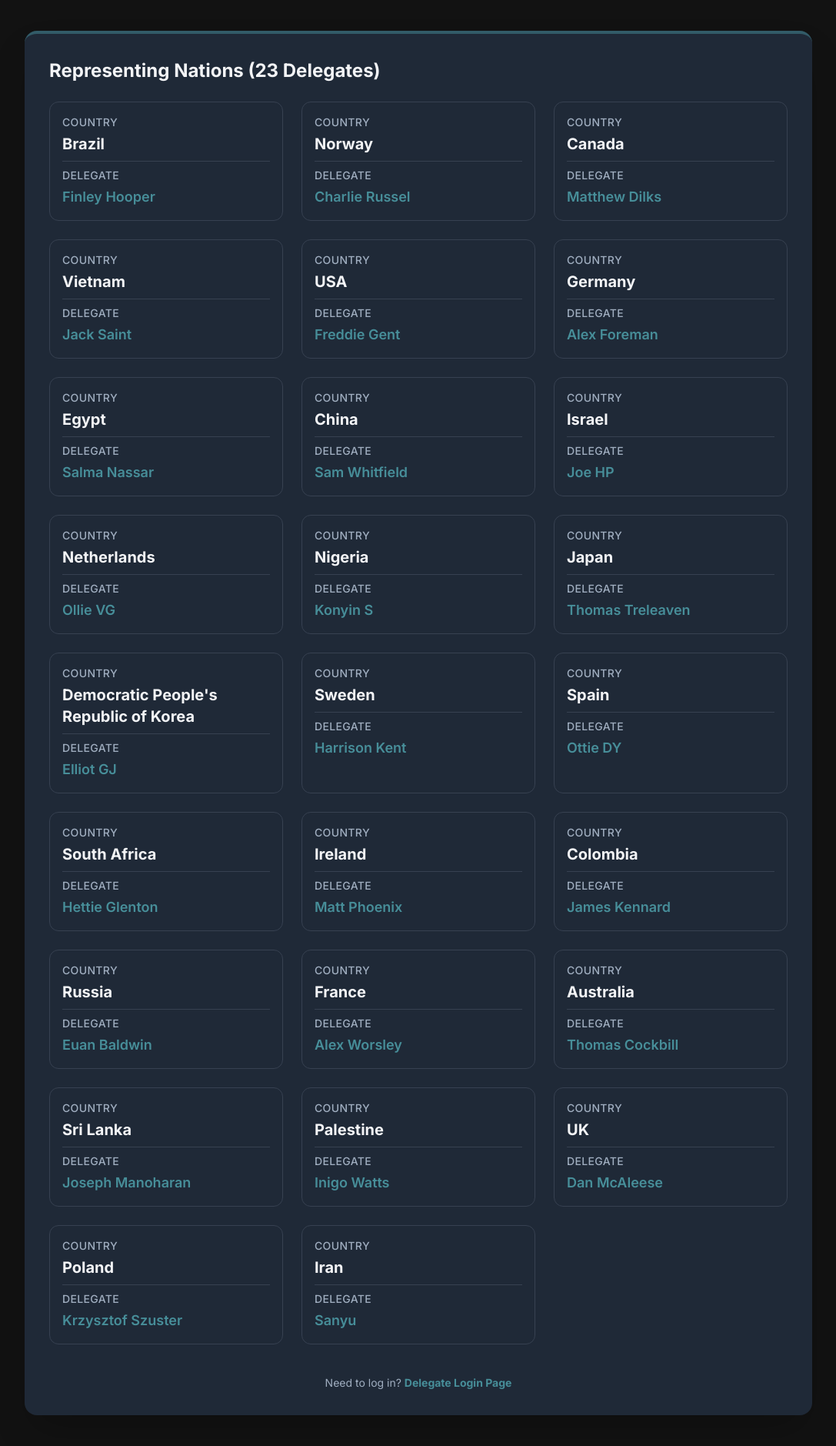
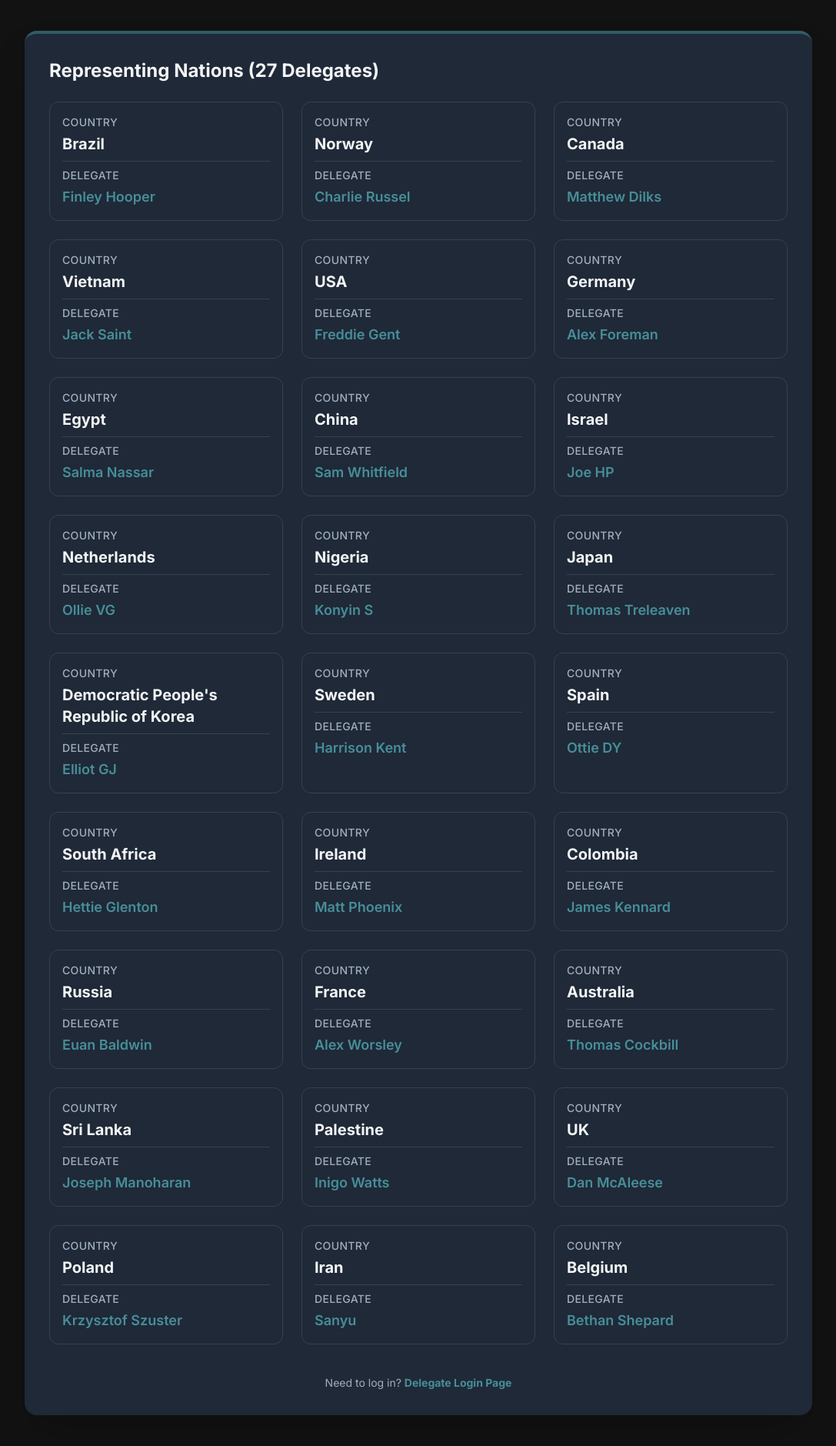
Before and after one commit to Xyr0za/wymun, a Flask app: page /roster in a window 1280 px wide. Shown: the part 148-2027 px from the top of the page at 77% size, without its empty margins (96-1183 px from the left). Run offline with Flask 3, Linux system fonts and the light colour scheme; some libraries are stand-ins or nearby versions.

Commit message:
simple delegate changes rechecking cdn validity

```diff
--- a/delegates.json
+++ b/delegates.json
@@ -23,9 +23,23 @@
         "Australia": "Thomas Cockbill",
         "Sri Lanka": "Joseph Manoharan",
         "Palestine" : "Inigo Watts",
-
         "UK" : "Dan McAleese",
         "Poland" : "Krzysztof Szuster",
-        "Iran" : "Sanyu"
+        "Iran" : "Sanyu",
+        "Belgium" :  "Bethan Shepard",
+
+
+        "India": "FIRST LAST",
+        "Mexico": "FIRST LAST",
+        "Turkey": "FIRST LAST",
+        "Saudi Arabia": "FIRST LAST",
+        "South Korea": "FIRST LAST",
+        "Italy": "FIRST LAST",
+        "Argentina": "FIRST LAST",
+        "Indonesia": "FIRST LAST",
+        "Kenya": "FIRST LAST",
+        "Pakistan": "FIRST LAST",
+        "Venezuela": "FIRST LAST",
+        "Philippines": "FIRST LAST"
     }
 }
--- a/templates/delegate_roster.html
+++ b/templates/delegate_roster.html
@@ -42,7 +42,7 @@
         <div class="bg-mun-card p-6 md:p-8 rounded-2xl shadow-2xl border-t-4 border-mun-primary/50">
 
             <h2 class="text-2xl font-bold text-mun-light-text mb-6">
-                Representing Nations (23 Delegates)
+                Representing Nations (27 Delegates)
             </h2>
 
             <!-- Delegate Grid Container -->
@@ -490,6 +490,23 @@
                     </p>
                 </div>
 
+                <!-- Delegate Card: Belgium -->
+                <div class="bg-gray-800 p-4 rounded-xl transition duration-300 hover:bg-gray-700/70 border border-gray-700 hover:border-mun-primary/70">
+                    <div class="text-mun-secondary text-sm font-medium tracking-wide uppercase mb-1">
+                        Country
+                    </div>
+                    <p class="text-xl font-bold text-mun-light-text mb-2">
+                        Belgium
+                    </p>
+                    <hr class="border-gray-700 mb-2">
+                    <div class="text-mun-secondary text-sm font-medium tracking-wide uppercase mb-1">
+                        Delegate
+                    </div>
+                    <p class="text-lg font-semibold text-mun-primary">
+                        Bethan Shepard
+                    </p>
+                </div>
+
             </div>
             <!-- End Delegate Grid Container -->
 
```
